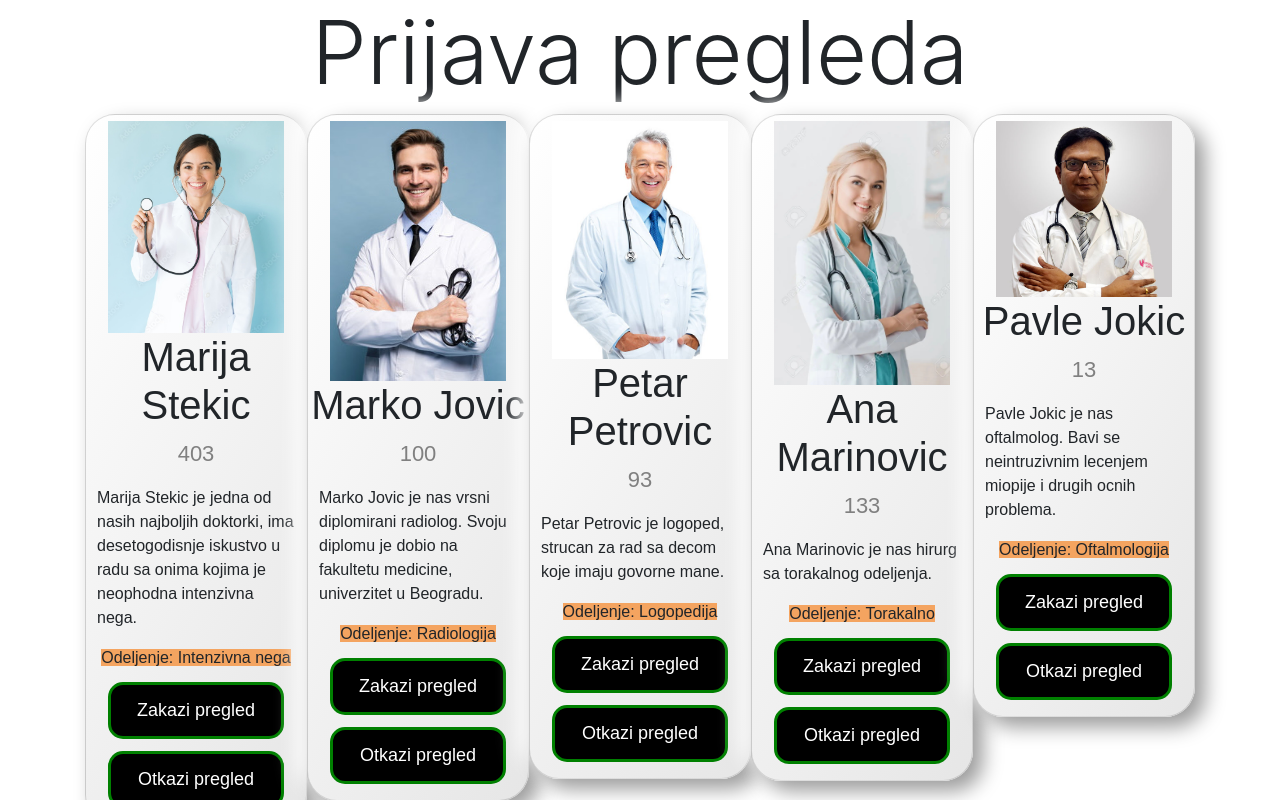
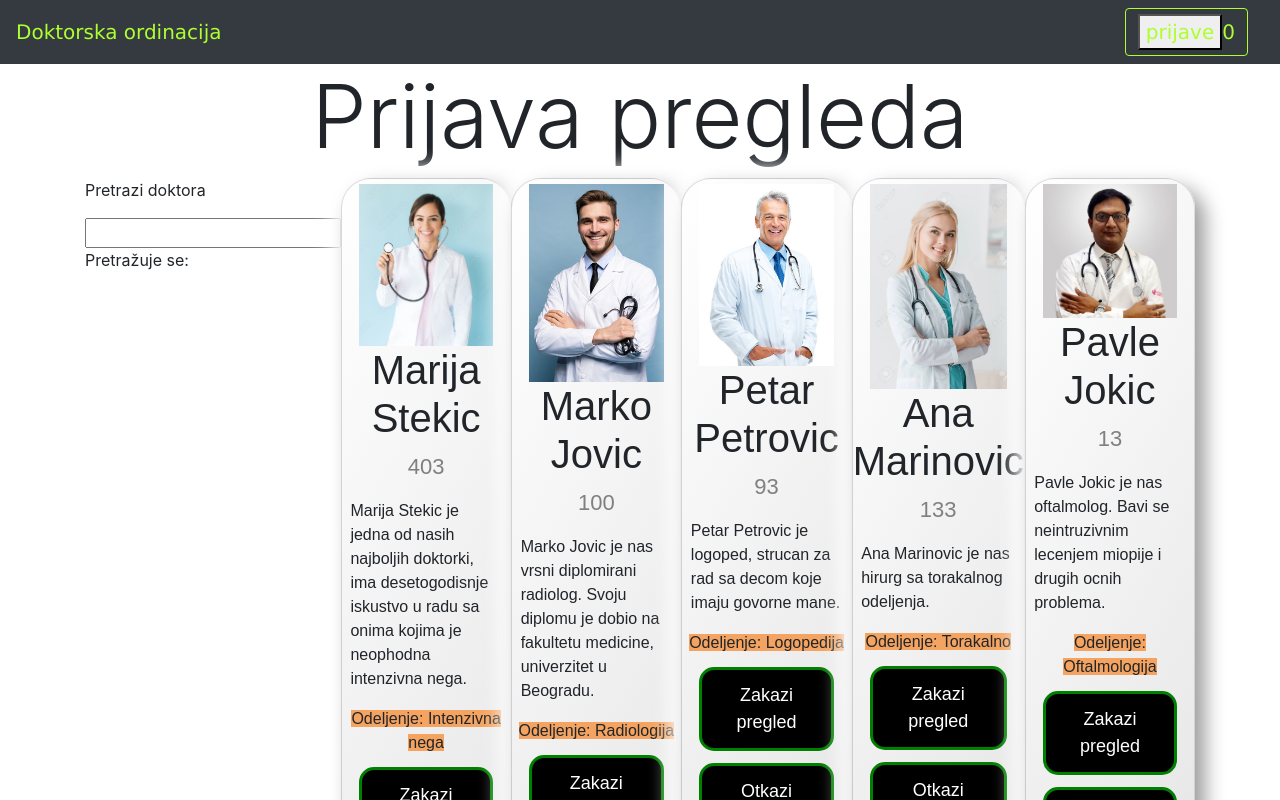
Before and after one commit to magneticant/ITEH-treci-domaci, an Angular app: page / in a window 1280 px wide. Shown: the top 800 px of the page. Built offline with nearby package versions, Linux system fonts and the light colour scheme.

Commit message:
Dodata funkcionalnost prijava za doktorske preglede. Ispravljen bag u header-u.

```diff
--- a/package.json
+++ b/package.json
@@ -18,6 +18,9 @@
     "@angular/platform-browser": "^15.0.0",
     "@angular/platform-browser-dynamic": "^15.0.0",
     "@angular/router": "^15.0.0",
+    "@material-ui/core": "^4.12.4",
+    "@material-ui/icons": "^4.11.3",
+    "material-icons": "^1.13.1",
     "rxjs": "~7.5.0",
     "tslib": "^2.3.0",
     "zone.js": "~0.12.0"
--- a/src/app/app.component.html
+++ b/src/app/app.component.html
@@ -1 +1,6 @@
-<app-home></app-home>
+<app-header [appointments]="appNumber"></app-header>
+<app-home [doctors] = "doctors"
+    (appointmentMade)="onAddAppointment()"
+    (appointmentCanceled)="onRemoveAppointment()"
+
+></app-home>
--- a/src/app/app.component.ts
+++ b/src/app/app.component.ts
@@ -1,4 +1,5 @@
-import { Component } from '@angular/core';
+import { Component, EventEmitter, Output } from '@angular/core';
+import { Doctor } from './home/doctor';
 
 @Component({
   selector: 'app-root',
@@ -7,4 +8,68 @@ import { Component } from '@angular/core';
 })
 export class AppComponent {
   title = 'ITEH-treci-domaci';
+  @Output() appointmentMade = new EventEmitter<number>();
+  @Output() appointmentCanceled = new EventEmitter<number>();
+  appNumber: number = 0;
+
+  doctors: Doctor[] = [
+    {
+      name:'Marija Stekic',
+      room: 403,
+      description:
+        'Marija Stekic je jedna od nasih najboljih doktorki, ima desetogodisnje iskustvo u radu sa onima kojima je neophodna intenzivna nega.',
+      picture:'../../assets/images/doctor2.jpg',
+      department:'Intenzivna nega',
+      available:false,
+    },
+    {
+      name:'Marko Jovic',
+      room: 100,
+      description:
+        'Marko Jovic je nas vrsni diplomirani radiolog. Svoju diplomu je dobio na fakultetu medicine, univerzitet u Beogradu.',
+      picture:'../../assets/images/doctor3.jpg',
+      department:'Radiologija',
+      available:false,
+    },
+    {
+      name:'Petar Petrovic',
+      room: 93,
+      description:
+        'Petar Petrovic je logoped, strucan za rad sa decom koje imaju govorne mane.',
+      picture:'../../assets/images/doctor4.jpg',
+      department:'Logopedija',
+      available:true,
+    },
+    {
+      name:'Ana Marinovic',
+      room: 133,
+      description:
+        'Ana Marinovic je nas hirurg sa torakalnog odeljenja.',
+      picture:'../../assets/images/doctor5.jpg',
+      department:'Torakalno',
+      available:true,
+    },
+    {
+      name:'Pavle Jokic',
+      room: 13,
+      description:
+        'Pavle Jokic je nas oftalmolog. Bavi se neintruzivnim lecenjem miopije i drugih ocnih problema.',
+      picture:'../../assets/images/doctor6.jpg',
+      department:'Oftalmologija',
+      available:true,
+    },
+  ];
+
+  onAddAppointment() {
+    this.appointmentMade.emit();
+    this.appNumber++;
+    // alert("COMPONENT: app number je " + this.appNumber)
+  }
+
+  onRemoveAppointment() {
+    this.appointmentCanceled.emit();
+    if (this.appNumber>0) this.appNumber--;
+    // alert("COMPONENT: app number je " + this.appNumber)
+  }
+
 }
--- a/src/app/doctor/doctor.component.ts
+++ b/src/app/doctor/doctor.component.ts
@@ -1,4 +1,4 @@
-import { Component, Input } from '@angular/core';
+import { Component, EventEmitter, Input, Output } from '@angular/core';
 import { Doctor } from '../home/doctor';
 
 @Component({
@@ -11,10 +11,16 @@ export class DoctorComponent {
   buttonClick:boolean = true;
   isShown:boolean = true;
   @Input()doctor: Doctor;
+  appNumber:number = 0;
+  @Output() appointmentMade = new EventEmitter<number>();
+  @Output() appointmentCanceled = new EventEmitter<number>();
 
   onAddAppointment(){
     if(this.doctor.available == true){
       this.doctor.available = false;
+      this.appNumber++;
+
+      this.appointmentMade.emit(this.appNumber);
       alert("Pregled uspesno zakazan.")
     }
     else{
@@ -25,9 +31,14 @@ export class DoctorComponent {
   onRemoveAppointment(){
     if(this.doctor.available == false){
       this.doctor.available = true;
+      if(this.appNumber > 0){
+      this.appNumber--;
+      }
+      this.appointmentCanceled.emit(this.appNumber);
       alert("Pregled uspesno otkazan.")
     }else{
       alert("Nema zakazanog pregleda.")
     }
   }
+
 }
--- /dev/null
+++ b/src/app/header/header.component.html
@@ -0,0 +1,8 @@
+<nav class="navbar navbar-icon-top navbar-dark bg-dark">
+  <a class="navbar-brand">
+    Doktorska ordinacija
+  </a>
+  <a class="navbar-brand btn">
+    <button class="element">prijave</button>{{appointments}}
+  </a>
+</nav>
--- /dev/null
+++ b/src/app/header/header.component.scss
@@ -0,0 +1,8 @@
+* {
+    color: greenyellow !important;
+    font-family: Verdana, Geneva, Tahoma, sans-serif;
+  }
+
+  .btn {
+    border: 1px solid greenyellow !important;
+  }
--- a/src/app/home/home.component.html
+++ b/src/app/home/home.component.html
@@ -2,16 +2,18 @@
     <h1 class="display-2 text-center">{{ heading }}</h1>
   </div>
 <div class="container">
-<!-- <app-doctor *ngFor = "let i of numbers"></app-doctor> -->
-<!-- <app-doctor></app-doctor>
-<app-doctor></app-doctor>
 
-<app-doctor></app-doctor> -->
-<!-- <div class="doctors"> -->
+<div>
+  <p>Pretrazi doktora</p>
+  <input type="text" [(ngModel)] = "search">
+  <p>Pretražuje se: {{search}}</p>
+</div>
+
   <app-doctor
     *ngFor="let p of doctors"
     [doctor]="p"
     class="doctor"
+    (appointmentMade) = "onAddAppointment()"
+    (appointmentCanceled) = "onRemoveAppointment()"
   ></app-doctor>
 </div>
-<!-- </div> -->
--- a/src/app/home/home.component.ts
+++ b/src/app/home/home.component.ts
@@ -1,4 +1,4 @@
-import { Component, Input } from '@angular/core';
+import { Component, EventEmitter, Input, Output } from '@angular/core';
 import { Doctor } from './doctor';
 
 
@@ -13,60 +13,23 @@ import { Doctor } from './doctor';
 export class HomeComponent {
   heading: string = 'Prijava pregleda';
 
-  doctors: Doctor[] = [
-    {
-      name:'Marija Stekic',
-      room: 403,
-      description:
-        'Marija Stekic je jedna od nasih najboljih doktorki, ima desetogodisnje iskustvo u radu sa onima kojima je neophodna intenzivna nega.',
-      picture:'../../assets/images/doctor2.jpg',
-      department:'Intenzivna nega',
-      available:false,
-    },
-    {
-      name:'Marko Jovic',
-      room: 100,
-      description:
-        'Marko Jovic je nas vrsni diplomirani radiolog. Svoju diplomu je dobio na fakultetu medicine, univerzitet u Beogradu.',
-      picture:'../../assets/images/doctor3.jpg',
-      department:'Radiologija',
-      available:false,
-    },
-    {
-      name:'Petar Petrovic',
-      room: 93,
-      description:
-        'Petar Petrovic je logoped, strucan za rad sa decom koje imaju govorne mane.',
-      picture:'../../assets/images/doctor4.jpg',
-      department:'Logopedija',
-      available:true,
-    },
-    {
-      name:'Ana Marinovic',
-      room: 133,
-      description:
-        'Ana Marinovic je nas hirurg sa torakalnog odeljenja.',
-      picture:'../../assets/images/doctor5.jpg',
-      department:'Torakalno',
-      available:true,
-    },
-    {
-      name:'Pavle Jokic',
-      room: 13,
-      description:
-        'Pavle Jokic je nas oftalmolog. Bavi se neintruzivnim lecenjem miopije i drugih ocnih problema.',
-      picture:'../../assets/images/doctor6.jpg',
-      department:'Oftalmologija',
-      available:true,
-    },
-  ];
+
 
   numbers:number[] = [1,2,3,4,5,6]
+  search = "";
 
-  // @Input() doctor: Doctor[];
+  @Output() appointmentMade = new EventEmitter<number>();
+  @Output() appointmentCanceled = new EventEmitter<number>();
+  @Input() doctors: Doctor[];
+  ngOnInit(): void {
+    this.doctors = this.doctors;
+  }
 
-  // ngOnInit(): void {
-  //   this.doctors = this.doctor;
-  // }
+  onAddAppointment(){
+    this.appointmentMade.emit();
+  }
 
+  onRemoveAppointment(){
+    this.appointmentCanceled.emit();
+  }
 }
```
Also changed, not shown: src/app/app.module.ts (+8 -2 lines), src/app/header/header.component.ts (added, +11 -0 lines), 2 other files (tests, documents, lock files or other folders).
